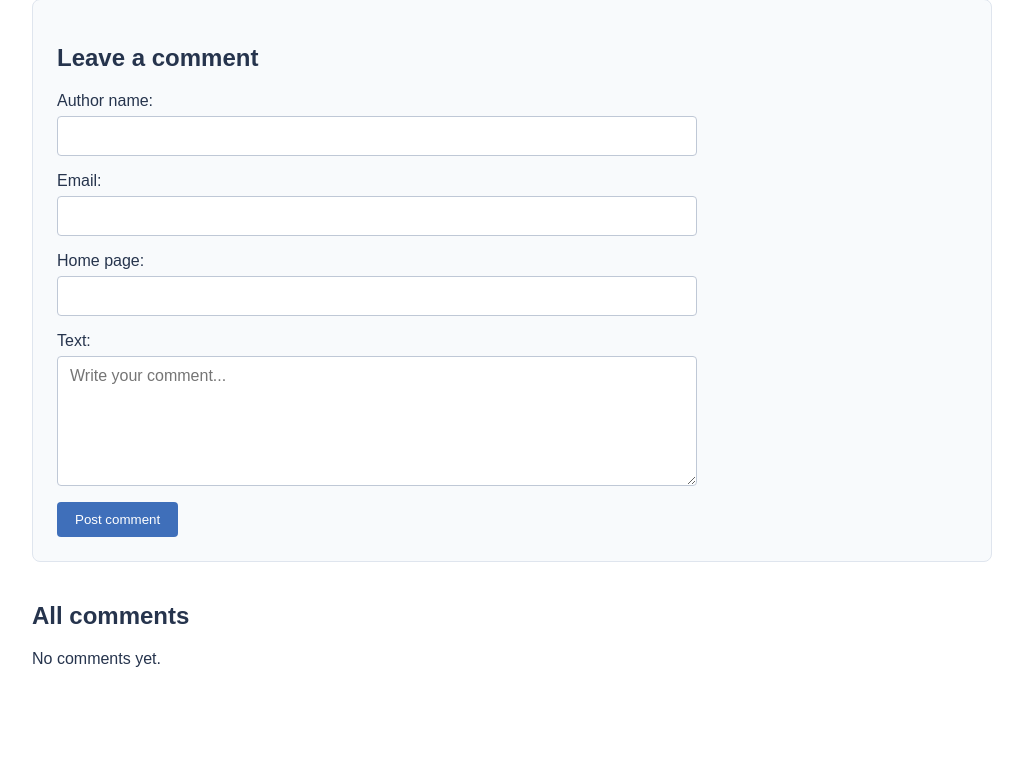
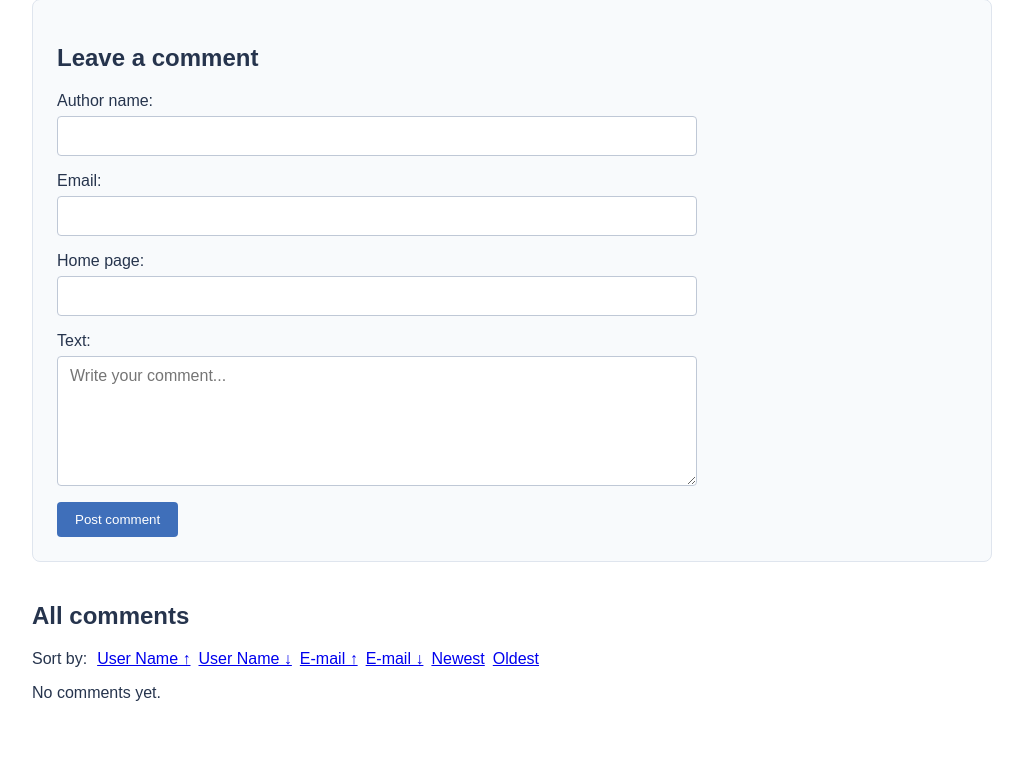
Before and after one commit to Programiks/django-comments-SPA, a Django app: page / in a window 1280 px wide. Shown: the part 123-897 px from the top of the page, without its empty margins (128-1151 px from the left). Before the commit the page ends 790 px from the top, so only its background shows below. Run offline with Django 5.2, Linux system fonts and the light colour scheme; data that the repository does not hold is empty.

Commit message:
feat: add comment sorting

```diff
--- a/comments/static/comments/styles.css
+++ b/comments/static/comments/styles.css
@@ -98,3 +98,18 @@ button:hover {
 .comment-reply {
     margin: 12px 0 12px 40px;
 }
+
+.comment-sorting {
+    display: flex;
+    align-items: center;
+    flex-wrap: wrap;
+    gap: 8px;
+}
+
+.comment-sorting span {
+    margin-right: 2px;
+}
+
+.comment-sorting a {
+    display: inline-block;
+}
--- a/comments/templates/comments/comment_list.html
+++ b/comments/templates/comments/comment_list.html
@@ -61,6 +61,35 @@
         <section class="comments-list">
             <h2>All comments</h2>
 
+            <nav class="comment-sorting" aria-label="Comment sorting">
+                <span>Sort by:</span>
+
+                <a href="{% url 'comment_list' %}?sort=author_name&direction=asc">
+                    User Name ↑
+                </a>
+
+                <a href="{% url 'comment_list' %}?sort=author_name&direction=desc">
+                    User Name ↓
+                </a>
+
+                <a href="{% url 'comment_list' %}?sort=email&direction=asc">
+                    E-mail ↑
+                </a>
+
+                <a href="{% url 'comment_list' %}?sort=email&direction=desc">
+                    E-mail ↓
+                </a>
+
+                <a href="{% url 'comment_list' %}?sort=created_at&direction=desc">
+                    Newest
+                </a>
+
+                <a href="{% url 'comment_list' %}?sort=created_at&direction=asc">
+                    Oldest
+                </a>
+            </nav>
+
+
             {% for comment in comments %}
                 {% include "comments/_comment.html" with comment=comment %}
             {% empty %}
--- a/comments/views.py
+++ b/comments/views.py
@@ -23,9 +23,22 @@ def comment_list(request):
     else:
         form = CommentForm()
 
+    sort = request.GET.get("sort", "created_at")
+    direction = request.GET.get("direction", "desc")
+
+    allowed_sort_fields = {
+        "author_name": "author_name",
+        "email": "email",
+        "created_at": "created_at",
+    }
+
+    sort_field = allowed_sort_fields.get(sort, "created_at")
+    ordering = sort_field if direction == "asc" else f"-{sort_field}"
+
     comments = (
         Comment.objects
         .filter(parent__isnull=True)
+        .order_by(ordering)
         .prefetch_related("replies")
     )
 
@@ -36,5 +49,7 @@ def comment_list(request):
             "comments": comments,
             "form": form,
             "parent_comment": parent_comment,
+            "sort": sort,
+            "direction": direction,
         },
     )
```
